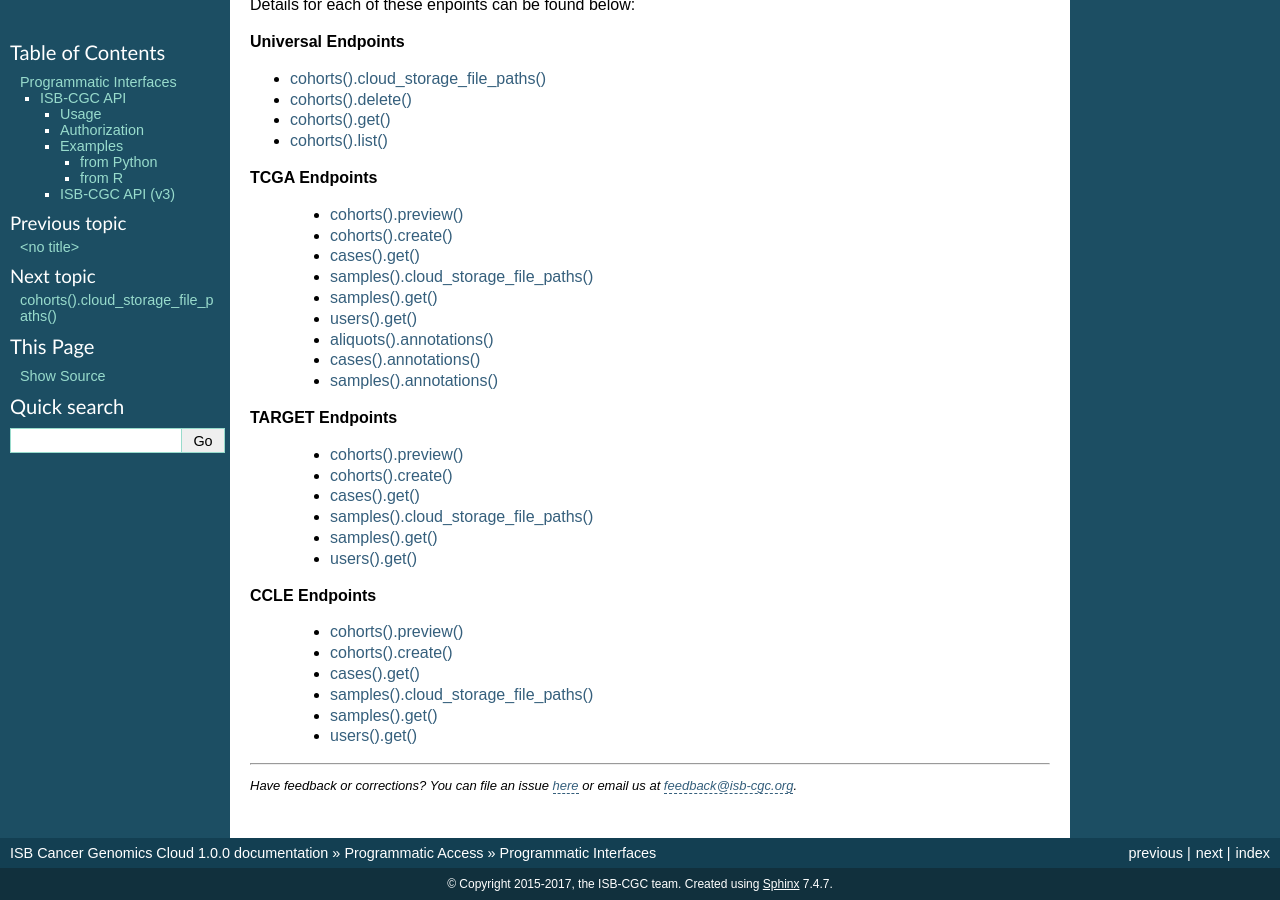
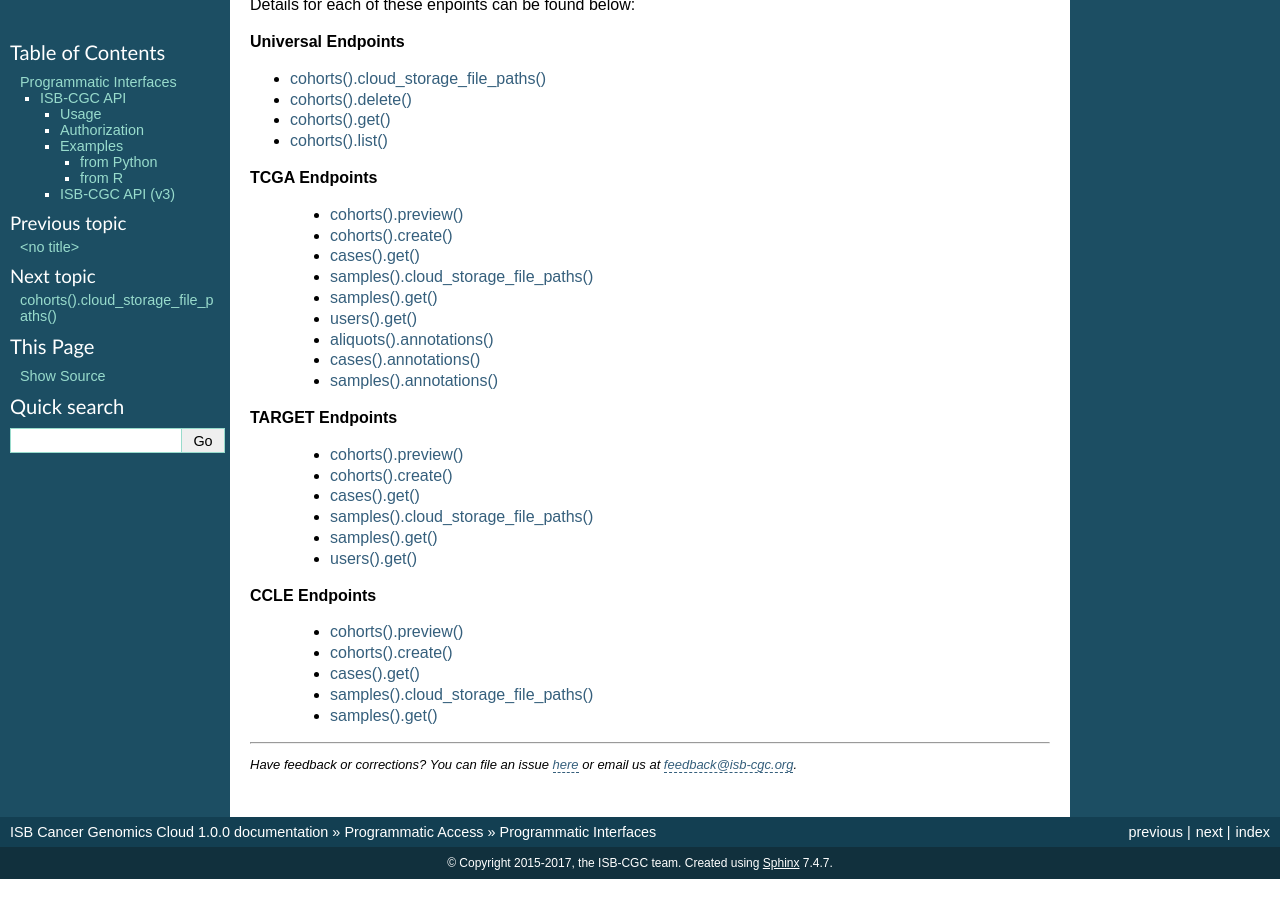
Before and after one commit to isb-cgc/readthedocs, a Sphinx documentation site: the page built from docs/source/sections/progapi/Programmatic-API.rst, in a window 1280 px wide and 900 px high, scrolled down 3075 px. Built offline with Sphinx 7.4.7, drawn with Linux system fonts in a browser that asks for light colours; pages that are not in the unit, such as notebooks, are missing from menus; after the commit the page ends 3954 px from its top, so only the background shows below that.

Commit message:
removed the user.get reference

```diff
--- a/docs/source/sections/progapi/Programmatic-API.rst
+++ b/docs/source/sections/progapi/Programmatic-API.rst
@@ -234,4 +234,3 @@ Details for each of these enpoints can be found below:
     progapi3_ccle/cases_get.rst
     progapi3_ccle/samples_cloud_storage_file_paths.rst
     progapi3_ccle/samples_get.rst
-    progapi3_ccle/users_get.rst
```
